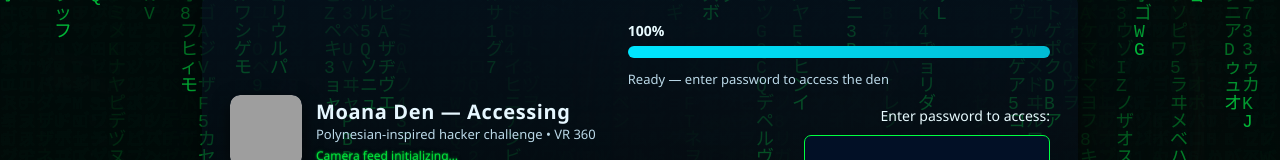
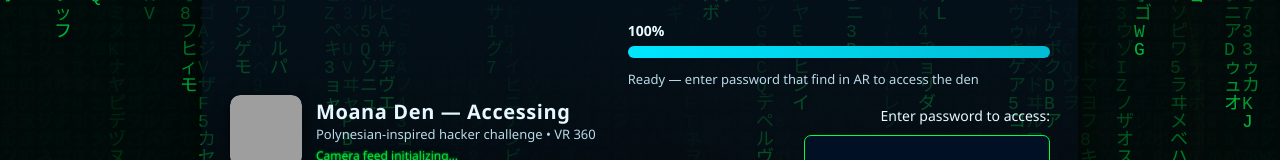
Before and after one commit to santhosheyzz/moana-vr-project, a plain HTML site: page index.html in a window 1280 px wide. Shown: the part 269-429 px from the top of the page. Drawn offline with Linux system fonts and the light colour scheme; grey boxes are pictures that could not be loaded.

Commit message:
Update index.html

```diff
--- a/index.html
+++ b/index.html
@@ -313,7 +313,7 @@
       if (loaded >= total) {
         // Only enable button if password is correct
         checkPasswordInput();
-        statusText.innerText = 'Ready — enter password to access the den';
+        statusText.innerText = 'Ready — enter password that find in AR to access the den';
       }
     }
 
```
